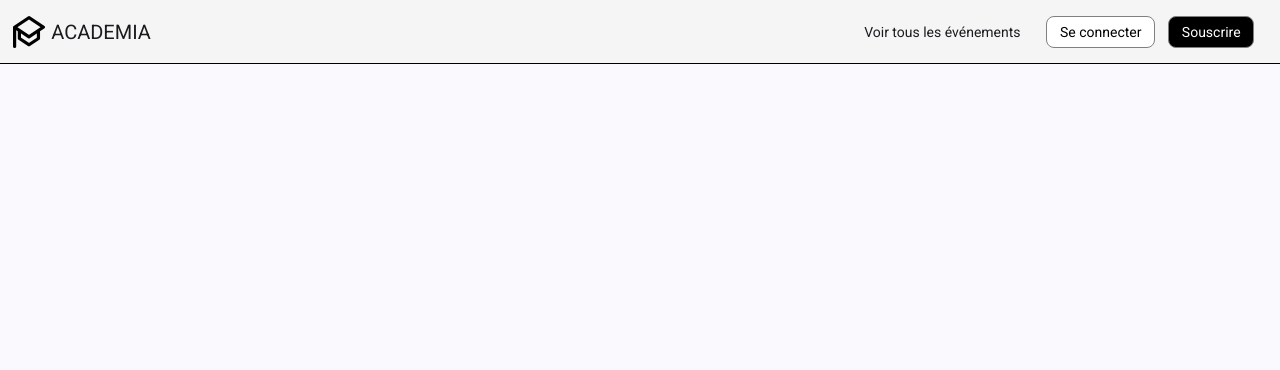
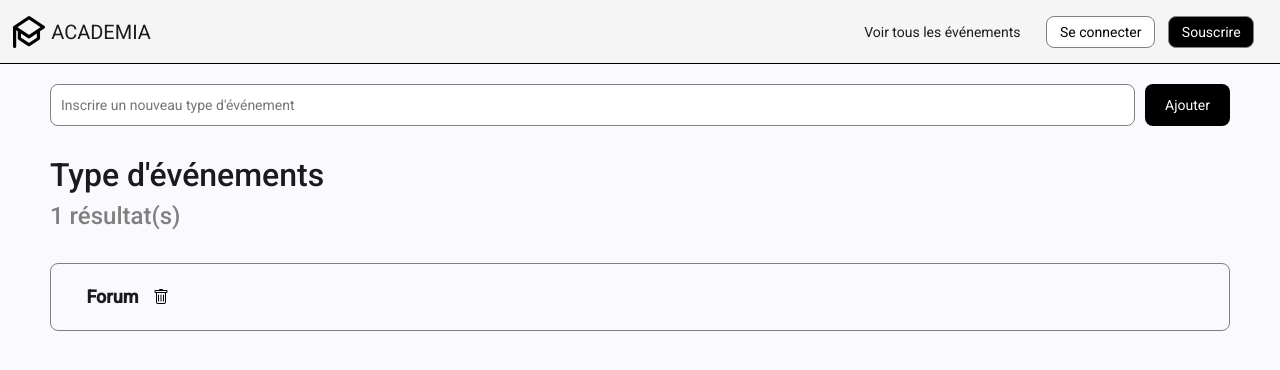
Before and after one commit to NawelMera/managentEvent, an Angular app: page /tags in a window 1280 px wide. Shown: the top 370 px of the page. Built offline with nearby package versions, Linux system fonts and the light colour scheme.

Commit message:
feat: tags page and banner

```diff
--- /dev/null
+++ b/src/app/component/tag-banner/tag-banner.component.html
@@ -0,0 +1,8 @@
+<div class="tag-banner">
+    <div>
+        <span>
+            Forum
+        </span>
+        <img src="assets/trash.svg" alt="">
+    </div>
+</div>
--- /dev/null
+++ b/src/app/component/tag-banner/tag-banner.component.scss
@@ -0,0 +1,31 @@
+.tag-banner {
+    width: 100%;
+    border: 1px solid gray;
+    border-radius: 8px;
+    padding: 20px 3%;
+
+    margin-top: 4vh;
+
+    display: flex;
+    flex-direction: column;
+    gap: 10px;
+}
+
+.tag-banner div:first-child {
+    display: flex;
+    align-items: center;
+    font-weight: bold;
+    gap: 10px;
+    font-size: 18px;
+}
+
+.tag-banner div:first-child img {
+    padding: 5px;
+    border-radius: 4px;
+    transition: 0.3s;
+}
+
+.tag-banner img:hover {
+    cursor: pointer;
+    background-color: lightgray;
+}
--- a/src/app/container/home/home.component.ts
+++ b/src/app/container/home/home.component.ts
@@ -1,10 +1,8 @@
 import { Component } from '@angular/core';
-
-import { Header } from 'component/header/header';
 
 @Component({
   selector: 'app-home.component',
-  imports: [Header],
+  imports: [],
   templateUrl: './home.component.html',
   styleUrl: './home.component.scss',
 })
--- a/src/app/container/modify-tags/tags.component.html
+++ b/src/app/container/modify-tags/tags.component.html
@@ -1,3 +1,15 @@
 <div class="tags-page">
-
+    <div class="tags-add-input">
+        <input type="text" placeholder="Inscrire un nouveau type d'événement">
+        <button class="button-black">Ajouter</button>
+    </div>
+    <h2>
+        Type d'événements
+    </h2>
+    <h4>
+        1 résultat(s)
+    </h4>
+    <div class="tags-list">
+        <app-tag-banner/>
+    </div>
 </div>
--- a/src/app/container/modify-tags/tags.component.scss
+++ b/src/app/container/modify-tags/tags.component.scss
@@ -1,4 +1,33 @@
 .tags-page {
-    background-color: white;
     margin: 20px 50px;
 }
+
+.tags-add-input {
+    display: flex;
+    gap: 10px;
+
+    width: 100%;
+}
+.tags-add-input input {
+    flex: 1;
+    padding: 10px;
+    border: gray 1px solid;
+    border-radius: 8px;
+}
+
+.tags-add-input button {
+    padding: 10px 20px;
+    border: none;
+    border-radius: 8px;
+    color: white;
+    background-color: black;
+}
+
+.tags-page h2 {
+    margin-top: 30px;
+}
+
+.tags-page h4 {
+    margin-bottom: 10px;
+    color: gray;
+}
--- a/src/app/container/modify-tags/tags.component.ts
+++ b/src/app/container/modify-tags/tags.component.ts
@@ -1,8 +1,11 @@
 import { Component } from '@angular/core';
+import { TagBanner } from 'component/tag-banner/tag-banner.component';
+
+
 
 @Component({
   selector: 'app-tags.component',
-  imports: [],
+  imports: [TagBanner],
   templateUrl: './tags.component.html',
   styleUrl: './tags.component.scss',
 })
```
Also changed, not shown: src/app/component/tag-banner/tag-banner.component.ts (added, +11 -0 lines), public/assets/trash.svg (added).
